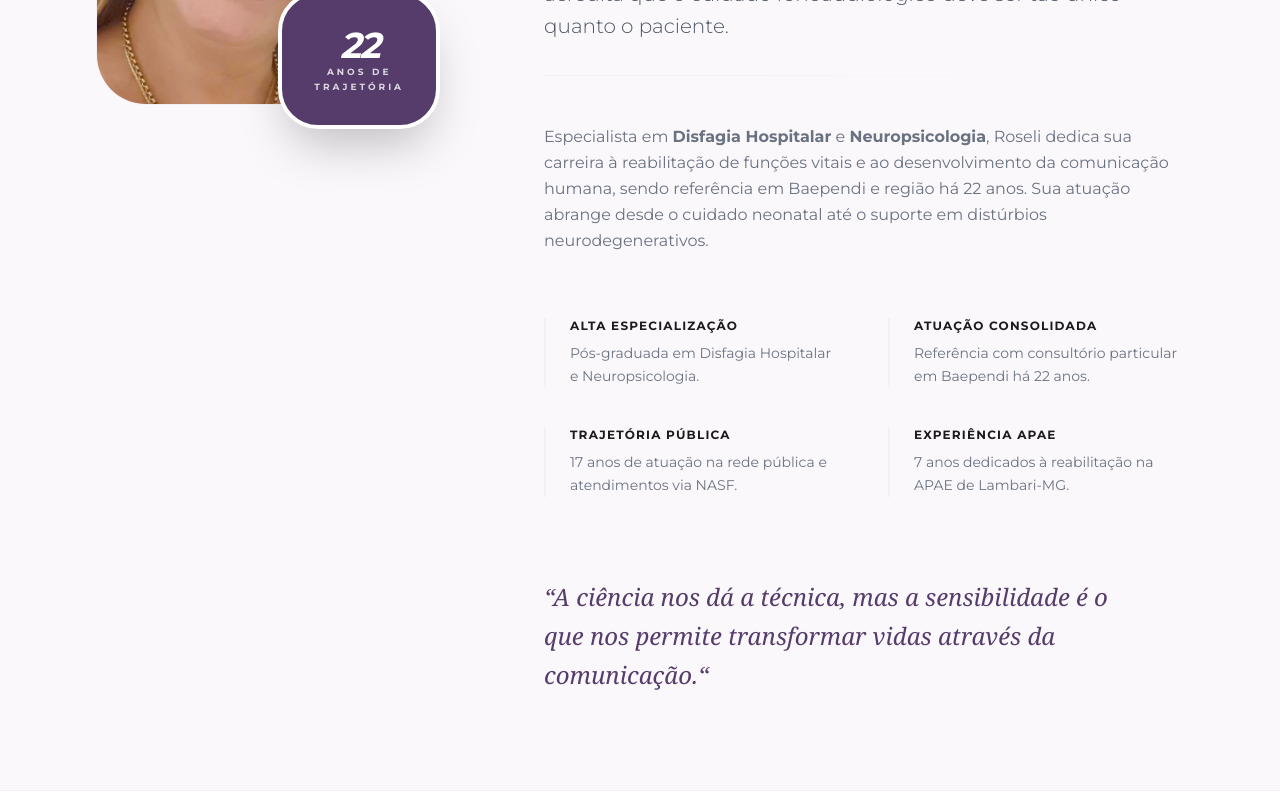
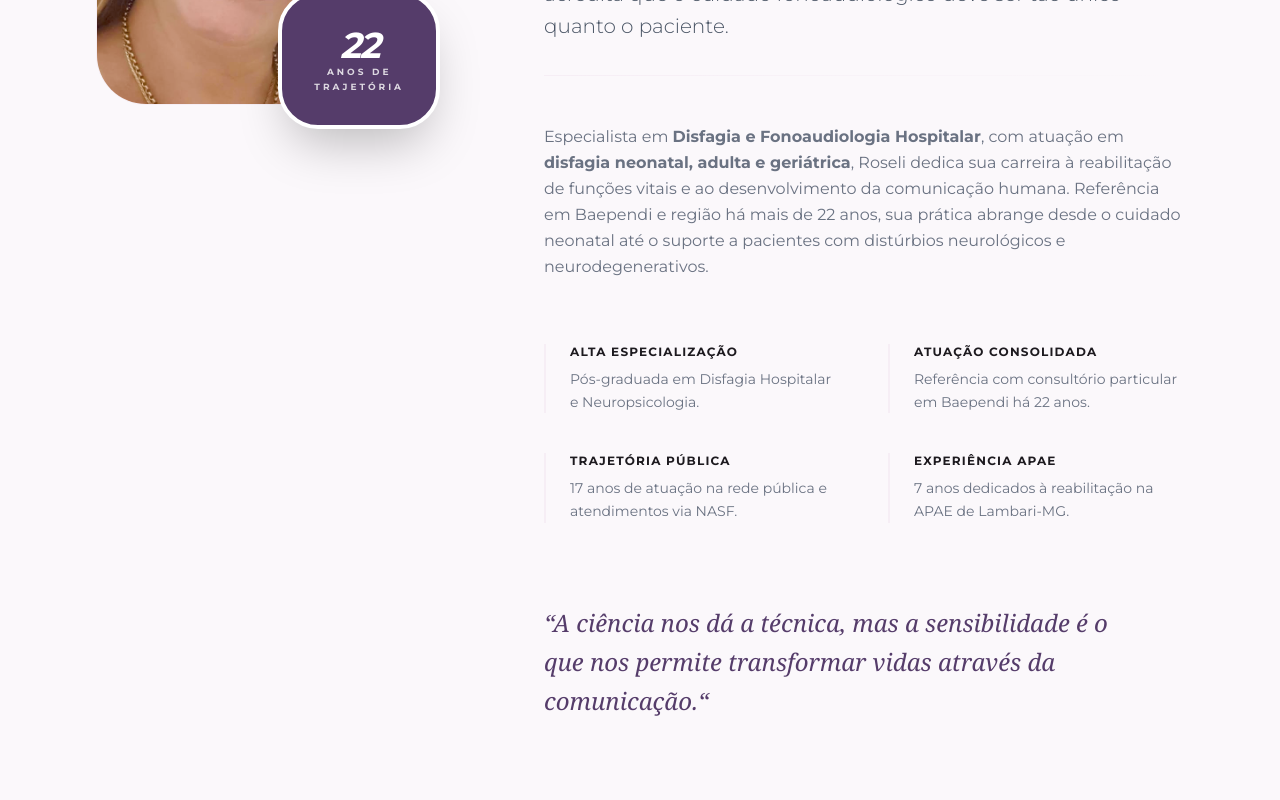
Before and after one commit to juniorlevenhagen/site-fono, a React (Vite) app: page / in a window 1280 px wide. Shown: the part 2220-3020 px from the top of the page. Built offline with nearby package versions, Linux system fonts and the light colour scheme.

Commit message:
final commit

```diff
--- a/src/components/AboutFounder.tsx
+++ b/src/components/AboutFounder.tsx
@@ -81,7 +81,8 @@ const AboutFounder = () => {
                     {/* Bloco 3: Prose/Formação (Order 4 no Mobile) */}
                     <div className="prose prose-gray max-w-3xl order-4 lg:order-0">
                         <p className="text-gray-500 text-sm lg:text-base leading-relaxed">
-                            Especialista em <strong>Disfagia Hospitalar</strong> e <strong>Neuropsicologia</strong>, Roseli dedica sua carreira à reabilitação de funções vitais e ao desenvolvimento da comunicação humana, sendo referência em Baependi e região há 22 anos. Sua atuação abrange desde o cuidado neonatal até o suporte em distúrbios neurodegenerativos.
+                            Especialista em <strong>Disfagia e Fonoaudiologia Hospitalar</strong>, com atuação em <strong>disfagia neonatal, adulta e geriátrica</strong>, Roseli dedica sua carreira à reabilitação de funções vitais e ao desenvolvimento da comunicação humana.
+                            Referência em Baependi e região há mais de 22 anos, sua prática abrange desde o cuidado neonatal até o suporte a pacientes com distúrbios neurológicos e neurodegenerativos.
                         </p>
                     </div>
 
--- a/src/components/Resources.tsx
+++ b/src/components/Resources.tsx
@@ -45,7 +45,6 @@ const Resources = () => {
                                 {[
                                     "Trazer exames auditivos anteriores",
                                     "Relatórios de outros especialistas",
-                                    "Documento com foto e CPF"
                                 ].map((item, i) => (
                                     <li key={i} className="flex items-center gap-3 text-sm text-gray-600">
                                         <CheckCircle2 size={16} className="text-[#6E5483]" />
```
